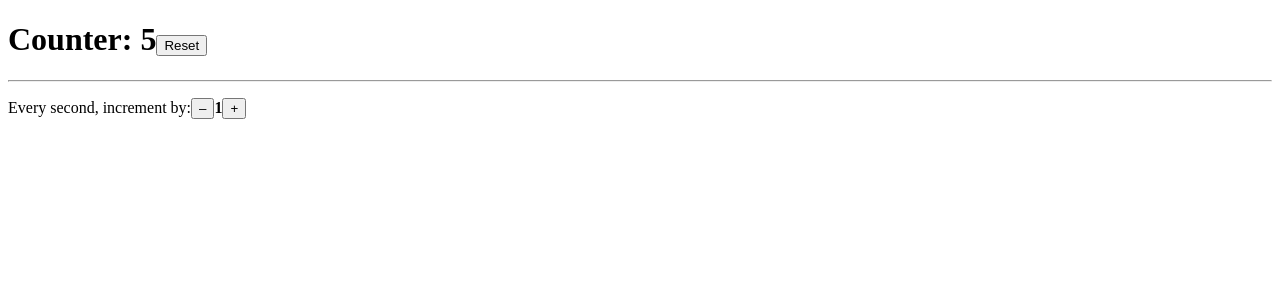
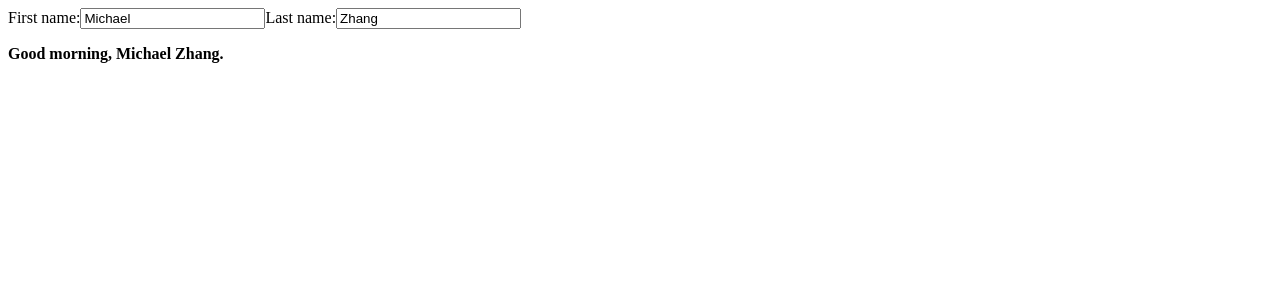
Before and after one commit to m2maomao/react-hooks-demo, a React (Vite) app: page / in a window 1280 px wide. Shown: the top 300 px of the page. Built offline with nearby package versions, Linux system fonts and the light colour scheme.

Commit message:
fix: 自定义Hook复用逻辑

```diff
--- /dev/null
+++ b/src/CustomHook/Form/App.tsx
@@ -0,0 +1,22 @@
+import { useChangeName } from "./useChangeName";
+
+const Form = () => {
+  const firstNameProps = useChangeName('Michael');
+  const lastNameProps = useChangeName('Zhang');
+
+  return (
+    <>
+      <label>
+        First name:
+        <input {...firstNameProps} />
+      </label>
+      <label>
+        Last name:
+        <input {...lastNameProps} />
+      </label>
+      <p><b>Good morning, {firstNameProps.value} {lastNameProps.value}.</b></p>
+    </>
+  )
+}
+
+export default Form;
--- /dev/null
+++ b/src/CustomHook/Form/useChangeName.ts
@@ -0,0 +1,16 @@
+import { useState } from "react";
+
+const useChangeName = (initialValue: string | undefined) => {
+  const [value, setValue] = useState(initialValue);
+  const handleChange = (e:React.ChangeEvent<HTMLInputElement>) => {
+    setValue(e.target.value);
+  }
+  return {
+    value: value,
+    onChange: handleChange
+  }
+}
+
+export {
+  useChangeName
+};
--- a/src/main.tsx
+++ b/src/main.tsx
@@ -1,6 +1,6 @@
 import { StrictMode } from 'react'
 import { createRoot } from 'react-dom/client'
-import App from './SplitEffect/Counter/App';
+import App from './CustomHook/Form/App';
 
 createRoot(document.getElementById('root')!).render(
   <StrictMode>
```
Also changed, not shown: src/CustomHook/CheckInternet/App.tsx (added, +15 -0 lines), src/CustomHook/CheckInternet/Btn.tsx (added, +11 -0 lines), src/CustomHook/CheckInternet/useOnline.tsx (added, +27 -0 lines).
